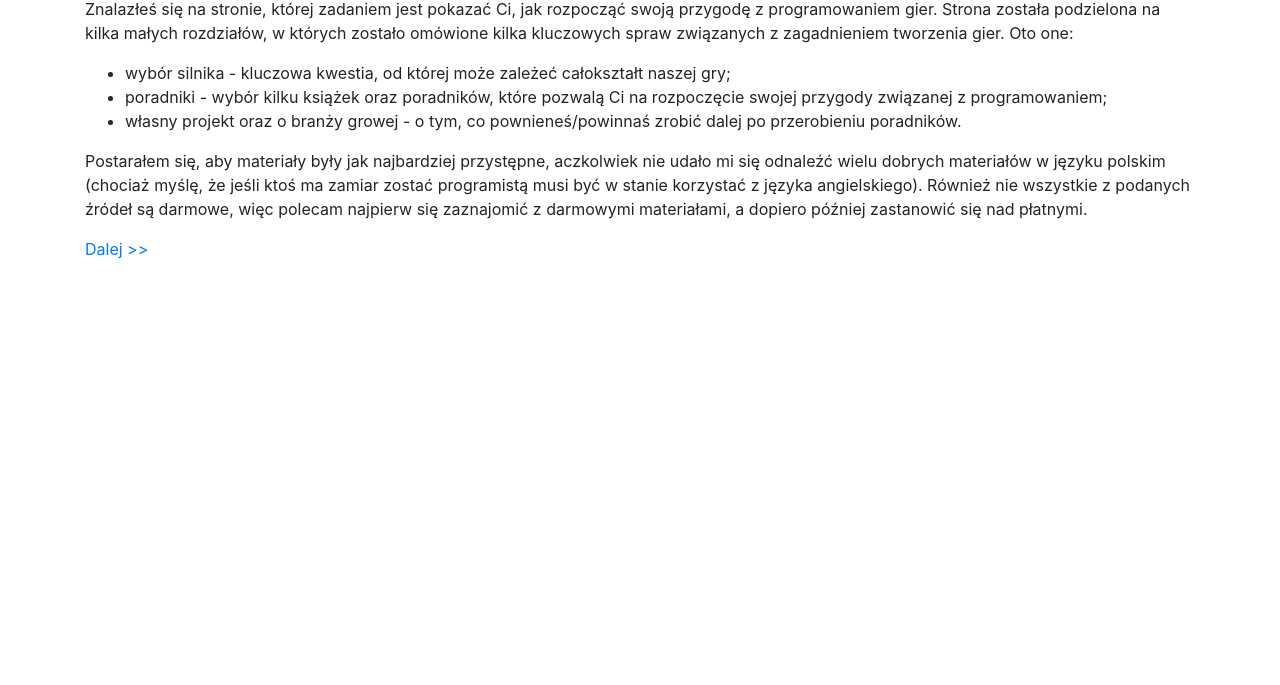
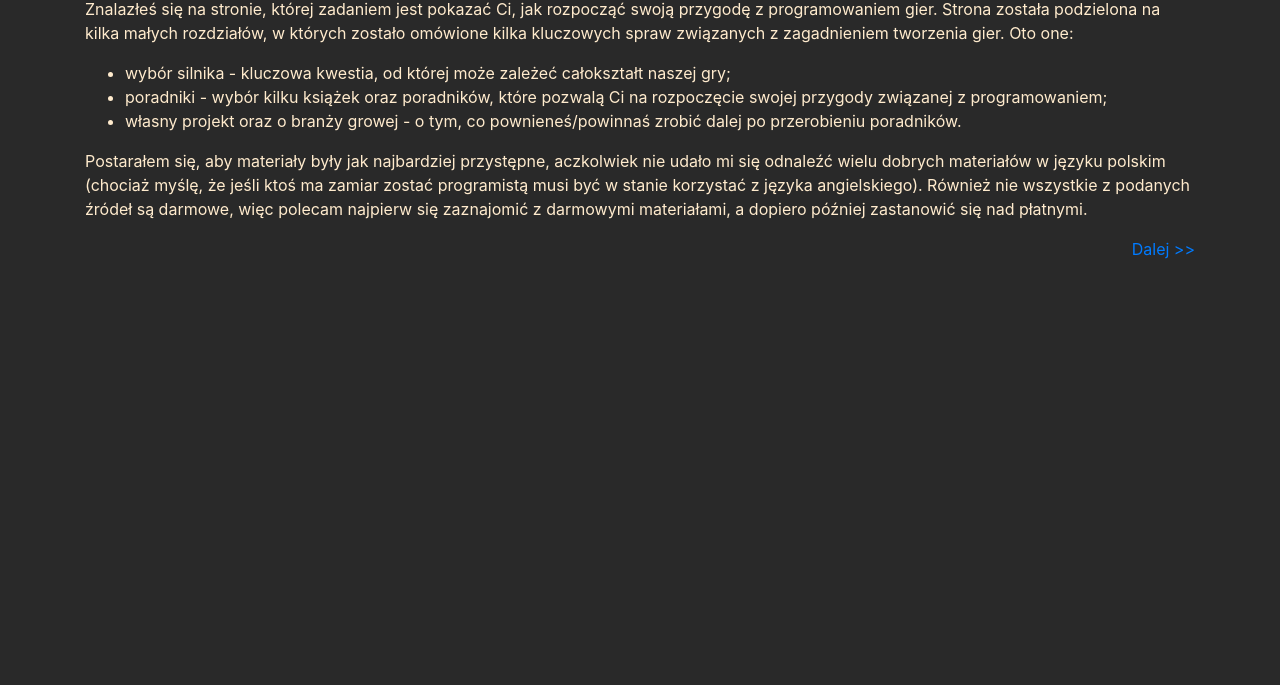
Before and after one commit to grabulskii/ProjektWWW, a plain HTML site: page index.html in a window 1280 px wide. Shown: the part 115-800 px from the top of the page. Drawn offline with nearby package versions, Linux system fonts and the light colour scheme.

Commit message:
Added main.css, .gitignore, made few changes to index.html

```diff
--- a/index.html
+++ b/index.html
@@ -7,6 +7,7 @@
         <!-- Bootstrap CSS -->
         <link rel="stylesheet" href="https://stackpath.bootstrapcdn.com/bootstrap/4.4.1/css/bootstrap.min.css" integrity="sha384-Vkoo8x4CGsO3+Hhxv8T/Q5PaXtkKtu6ug5TOeNV6gBiFeWPGFN9MuhOf23Q9Ifjh" crossorigin="anonymous">
         <!-- Mój CSS -->
+        <link rel="stylesheet" type="text/css" href="main.css">
 
         <title>JakZrobićGrę</title>
     </head>
--- /dev/null
+++ b/main.css
@@ -0,0 +1,8 @@
+body {
+    background-color: #292929;
+    color: blanchedalmond;
+}
+
+.next-button {
+    float: right;
+}
```
Also changed, not shown: 1 other file.
